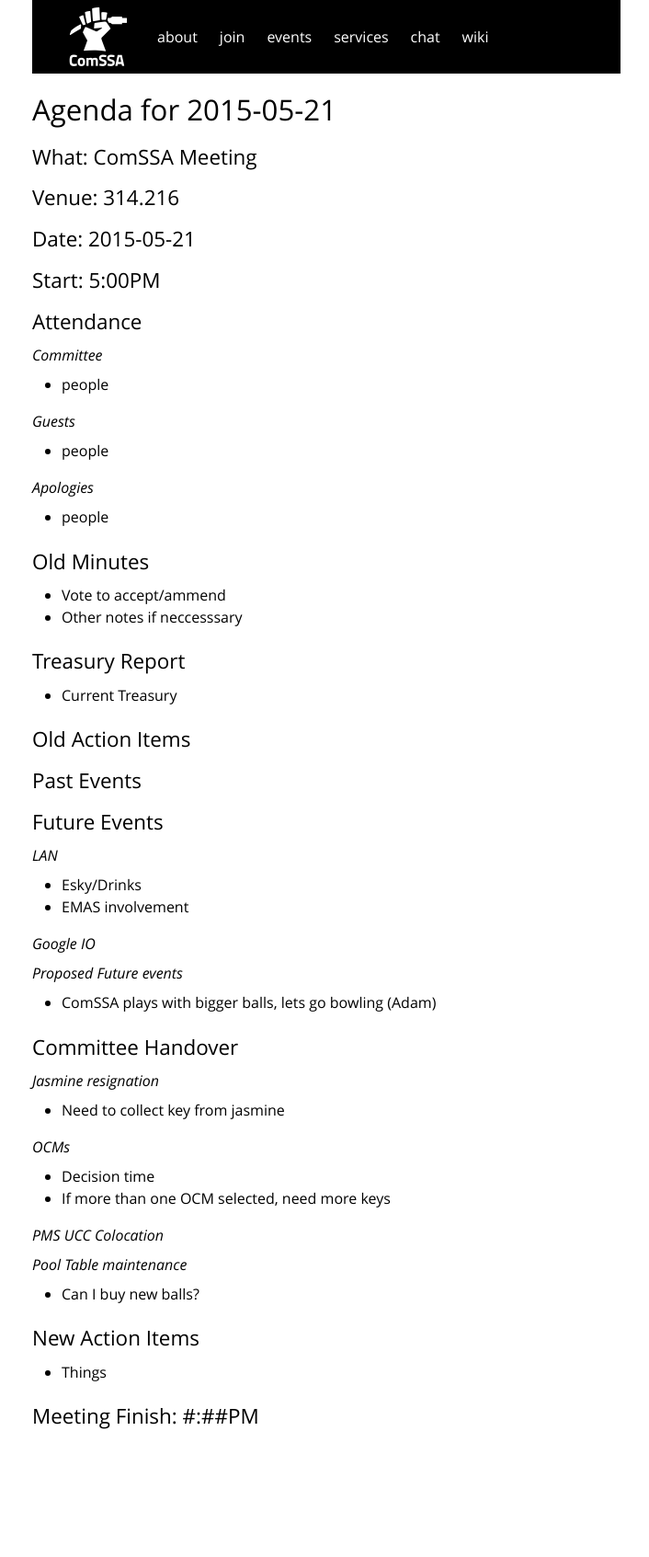
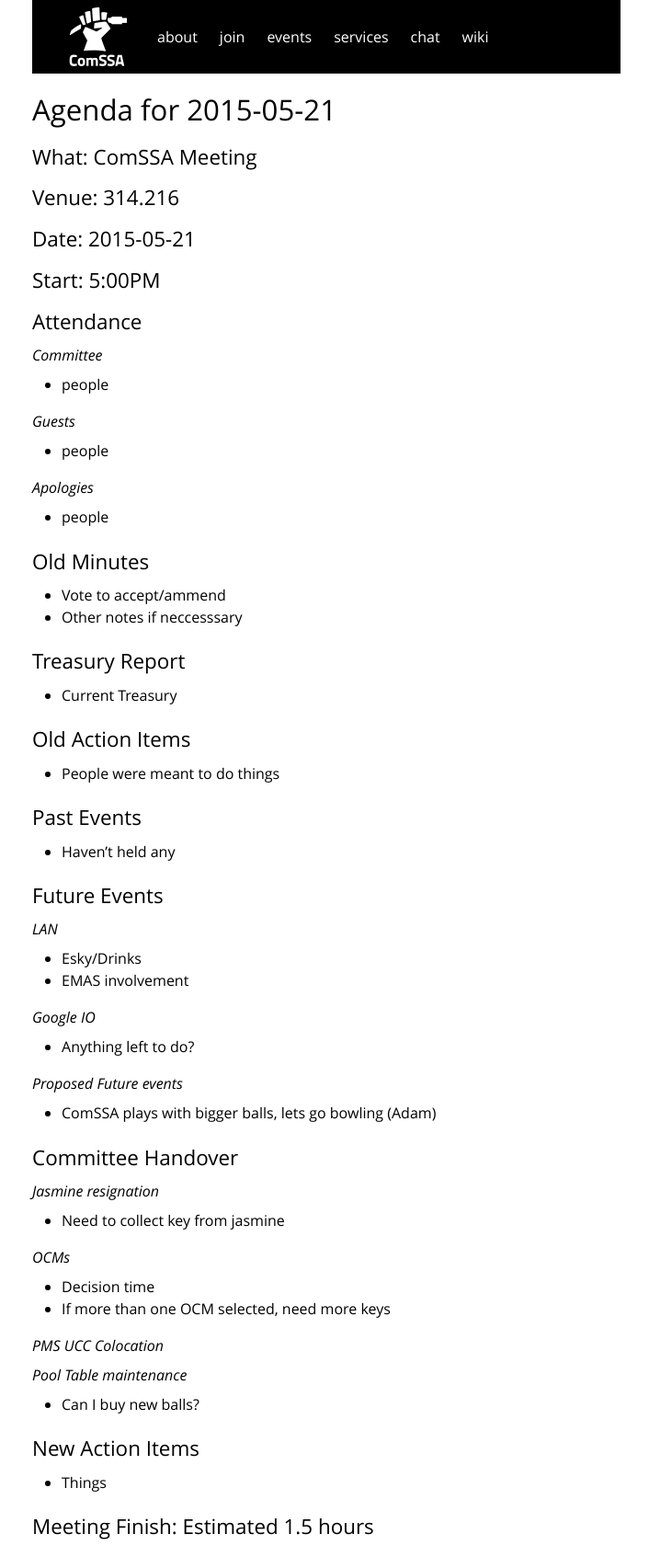
Before and after one commit to ComSSA/www.comssa.org.au, a Jekyll site: the page built from minutes/2015-05-21/index.md, in a window 1280 px wide. Shown: the whole page at 92% size, without its empty margins (285-991 px from the left). Built offline with Jekyll 4.4.1, drawn with Linux system fonts in a browser that asks for light colours; before the commit the page ends 1573 px from its top, so only the background shows below that.

```diff
--- a/minutes/2015-05-21/index.md
+++ b/minutes/2015-05-21/index.md
@@ -12,39 +12,43 @@ title: Agenda for 2015-05-21
 ## Start: 5:00PM
 
 ## Attendance
+
 ### Committee
-* people
+  * people
 
 ### Guests
-* people
+  * people
 
 ### Apologies
-* people
+  * people
 
 ## Old Minutes
-* Vote to accept/ammend
-* Other notes if neccesssary
+  * Vote to accept/ammend
+  * Other notes if neccesssary
 
 ## Treasury Report
-* Current Treasury
+  * Current Treasury
 
 ## Old Action Items
-
+  * People were meant to do things
 
 ## Past Events
-
+  * Haven't held any
 
 ## Future Events
+
 ### LAN
   * Esky/Drinks
   * EMAS involvement
 
 ### Google IO
+  * Anything left to do?
 
 ### Proposed Future events
   * ComSSA plays with bigger balls, lets go bowling (Adam)
 
 ## Committee Handover
+
 ### Jasmine resignation
   * Need to collect key from jasmine
 
@@ -60,4 +64,4 @@ title: Agenda for 2015-05-21
 ## New Action Items
   * Things
 
-## Meeting Finish: #:##PM
+## Meeting Finish: Estimated 1.5 hours
```
Also changed, not shown: minutes/index.md (+2 -2 lines).
